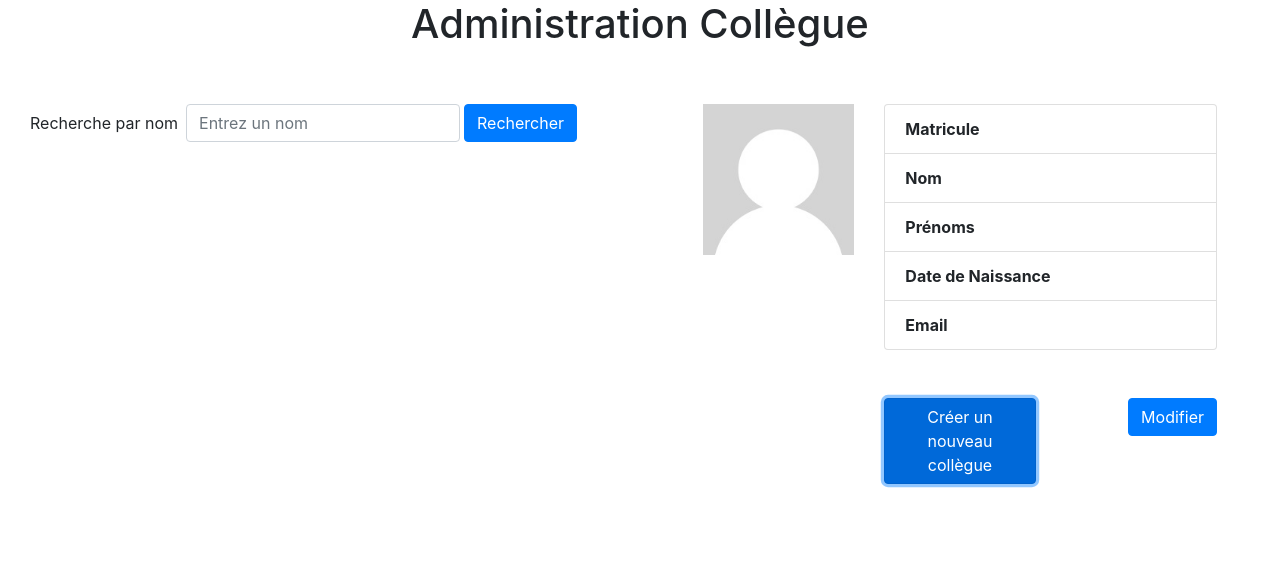
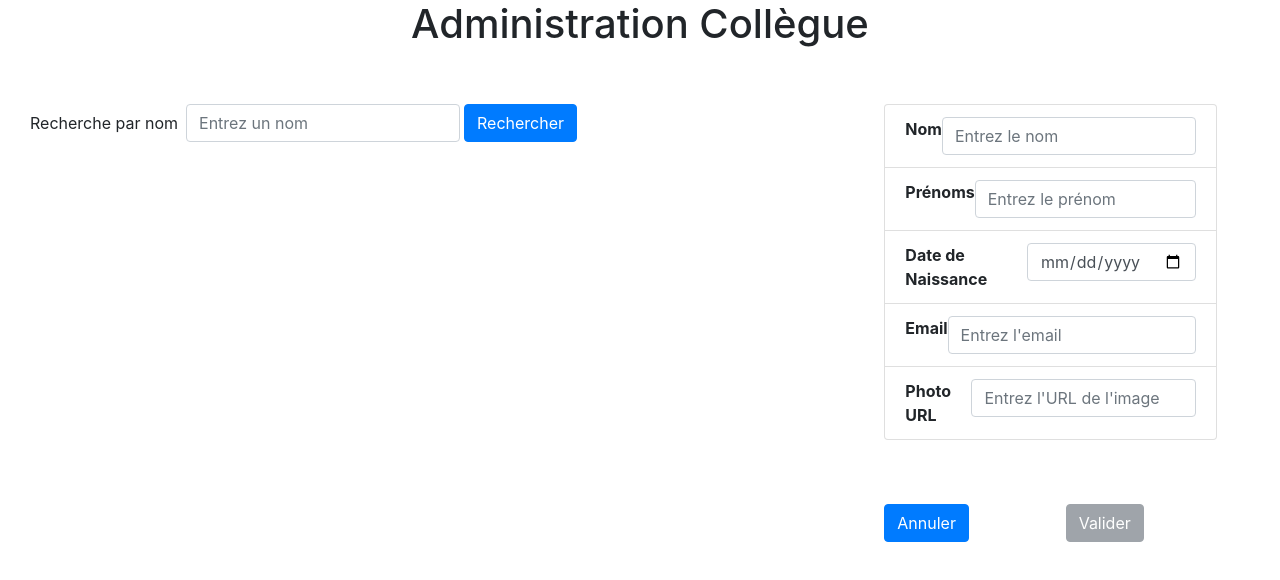
Before and after one commit to seniquel/collegues-front, an Angular app: page / in a window 1280 px wide. Both pictures are taken after a click on the button "Créer un nouveau collègue". Shown: the top 580 px of the page. Built offline with nearby package versions, Linux system fonts and the light colour scheme.

Commit message:
ajout création collègue

```diff
--- a/src/app/app.component.html
+++ b/src/app/app.component.html
@@ -5,7 +5,8 @@
       <app-recherche-collegue-par-nom></app-recherche-collegue-par-nom>
     </div>
     <div class="col-md-12 col-xl-6">
-      <app-collegue></app-collegue>
+      <app-collegue *ngIf="!creationOn"></app-collegue>
+      <app-creer-collegue *ngIf="creationOn"></app-creer-collegue>
     </div>
   </div>
 </div>
--- a/src/app/app.component.ts
+++ b/src/app/app.component.ts
@@ -7,4 +7,5 @@ import { Component } from '@angular/core';
 })
 export class AppComponent {
   title = 'App collègue';
+  creationOn = false;
 }
--- a/src/app/collegue/collegue.component.ts
+++ b/src/app/collegue/collegue.component.ts
@@ -1,3 +1,4 @@
+import { AppComponent } from './../app.component';
 import { Component, OnInit, Input } from '@angular/core';
 import { DataService } from '../services/data.service';
 import { Collegue } from '../models/Collegue';
@@ -15,10 +16,10 @@ export class CollegueComponent implements OnInit {
     email: '',
     dateDeNaissance: null,
     photoUrl: './assets/images/no-pic.jpg'
-  }
+  };
   nopic = './assets/images/no-pic.jpg';
   editingOn = false;
-  constructor(private service: DataService) { }
+  constructor(private service: DataService, private appComponent: AppComponent) { }
 
 
   ngOnInit(): void {
@@ -34,7 +35,9 @@ export class CollegueComponent implements OnInit {
 
   creerCollegue(): void {
     console.log('Création d\'un nouveau collègue');
+    this.appComponent.creationOn = !this.appComponent.creationOn;
   }
+
   modifierCollegue(): void {
     console.log('Modification du collègue');
     this.editingOn = !this.editingOn;
--- /dev/null
+++ b/src/app/creer-collegue/creer-collegue.component.html
@@ -0,0 +1,81 @@
+<div class="container-fluid p-5">
+  <form #etatForm="ngForm">
+    <div class="form-group row">
+      <div class="col-md-4">
+        <img class="img-fluid" src="{{col.photoUrl}}">
+      </div>
+      <div class="col-md-8">
+        <ul class="list-group">
+          <li class="list-group-item">
+            <div class="d-flex justify-content-between">
+              <div class="font-weight-bold">Nom</div>
+              <div>
+                <input type="text" class="form-control" name="nom" [(ngModel)]="col.nom" #etatNom="ngModel"
+                  placeholder="Entrez le nom" required>
+              </div>
+            </div>
+            <div *ngIf="etatNom.dirty && etatNom.invalid" class="float-right text-danger">Le nom est invalide.</div>
+          </li>
+          <li class="list-group-item">
+            <div class="d-flex justify-content-between">
+              <div class="font-weight-bold">Prénoms</div>
+              <div>
+                <input type="text" class="form-control" name="prenoms" [(ngModel)]="col.prenoms" #etatPrenoms="ngModel"
+                  placeholder="Entrez le prénom" required>
+              </div>
+            </div>
+            <div *ngIf="etatPrenoms.dirty && etatPrenoms.invalid" class="float-right text-danger">Le prénom est
+              invalide.
+            </div>
+          </li>
+          <li class="list-group-item">
+            <div class="d-flex justify-content-between">
+              <div class="font-weight-bold">Date de Naissance</div>
+              <div>
+                <input type="date" class="form-control" name="dateNaissance" [(ngModel)]="col.dateDeNaissance"
+                  #etatDateNaissance="ngModel" required>
+              </div>
+            </div>
+            <div *ngIf="etatDateNaissance.dirty && etatDateNaissance.invalid" class="float-right text-danger">La date
+              est
+              invalide.</div>
+          </li>
+          <li class="list-group-item">
+            <div class="d-flex justify-content-between">
+              <div class="font-weight-bold">Email</div>
+              <div>
+                <input type="email" class="form-control" name="email" [(ngModel)]="col.email" #etatEmail="ngModel"
+                  placeholder="Entrez l'email" required>
+              </div>
+            </div>
+            <div *ngIf="etatEmail.dirty && etatEmail.invalid" class="float-right text-danger">L'email est invalide.
+            </div>
+          </li>
+          <li class="list-group-item">
+            <div class="d-flex justify-content-between">
+              <div class="font-weight-bold">Photo URL</div>
+              <div>
+                <input type="url" class="form-control" name="photoUrl" [(ngModel)]="col.photoUrl" #etatUrl="ngModel"
+                  placeholder="Entrez l'URL de l'image" required minlength=7>
+              </div>
+            </div>
+            <div *ngIf="etatUrl.dirty && etatUrl.invalid" class="float-right text-danger">Le lien est invalide.
+            </div>
+          </li>
+        </ul>
+      </div>
+    </div>
+
+      <div class="form-group row">
+        <div class="col-md-4 offset-md-4">
+          <button type="ngbButton" class="btn btn-primary my-5" (click)="annuler()">Annuler</button>
+        </div>
+        <div class="col-md-4">
+          <button type="ngbButton" class="btn btn-primary my-5" *ngIf="etatForm.valid"
+            (click)="validerCollegue()">Valider</button>
+          <button type="ngbButton" class="btn btn-secondary my-5" *ngIf="!etatForm.valid"
+            disabled>Valider</button>
+        </div>
+      </div>
+  </form>
+</div>
--- /dev/null
+++ b/src/app/creer-collegue/creer-collegue.component.ts
@@ -0,0 +1,44 @@
+import { Component, OnInit } from '@angular/core';
+import { Collegue } from '../models/Collegue';
+import { DataService } from '../services/data.service';
+import { AppComponent } from '../app.component';
+
+@Component({
+  selector: 'app-creer-collegue',
+  templateUrl: './creer-collegue.component.html',
+  styleUrls: ['./creer-collegue.component.css']
+})
+export class CreerCollegueComponent implements OnInit {
+
+  col: Collegue = {
+    matricule: '',
+    nom: '',
+    prenoms: '',
+    email: '',
+    dateDeNaissance: null,
+    photoUrl: ''
+  };
+  nopic = './assets/images/no-pic.jpg';
+
+  constructor(private service: DataService, private appComponent: AppComponent) { }
+
+  ngOnInit(): void {
+  }
+
+  annuler(): void {
+    this.appComponent.creationOn = !this.appComponent.creationOn;
+  }
+
+  validerCollegue(): void {
+    console.log(this.col);
+    this.service.sabonnerACollegueCourant().subscribe(
+      v => this.col = v,
+      err => console.log(err)
+    );
+    this.service.creerCollegue(this.col);
+    this.service
+      .creerCollegue(this.col)
+      .subscribe(v => this.col = v);
+  }
+
+}
--- a/src/app/services/data.service.ts
+++ b/src/app/services/data.service.ts
@@ -34,8 +34,12 @@ export class DataService {
 
   }
 
+  creerCollegue(collegueCree: Collegue): Observable<Collegue>  {
+    return this.http.post<Collegue>(`${this.URL_BACKEND}/collegues`, collegueCree);
+  }
+
   // MOCKS
-  rechercherMockParNom(nom: string): string[]{
+  rechercherMockParNom(nom: string): string[] {
     return matriculesMock.filter(o => o.nom === nom).map(o => o.matricule);
   }
 
```
Also changed, not shown: src/app/app.module.ts (+6 -2 lines), src/app/collegue/collegue.component.html (line endings or trailing spaces), src/app/creer-collegue/creer-collegue.component.css (added), 1 other file (tests, documents, lock files or other folders).
